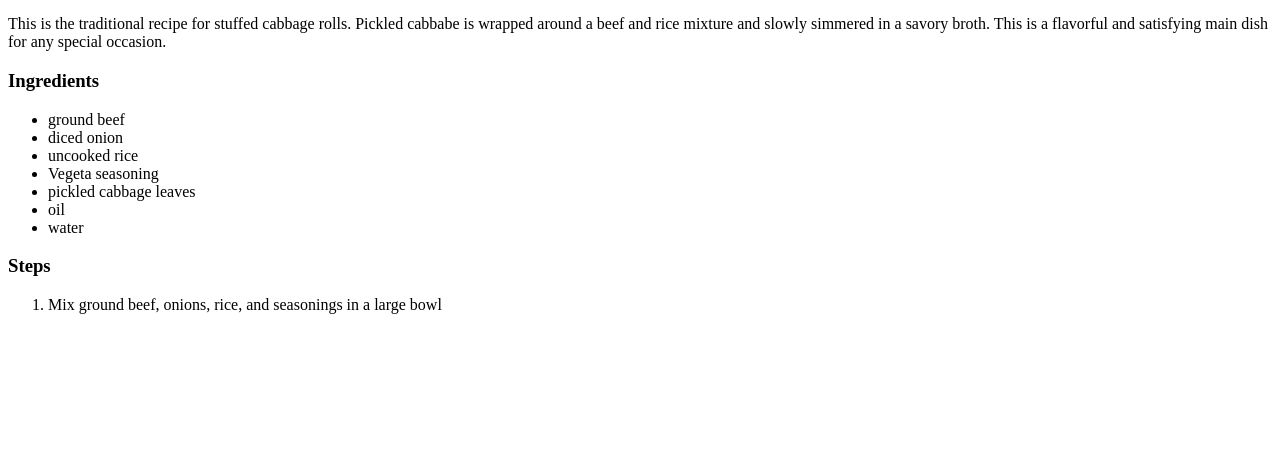
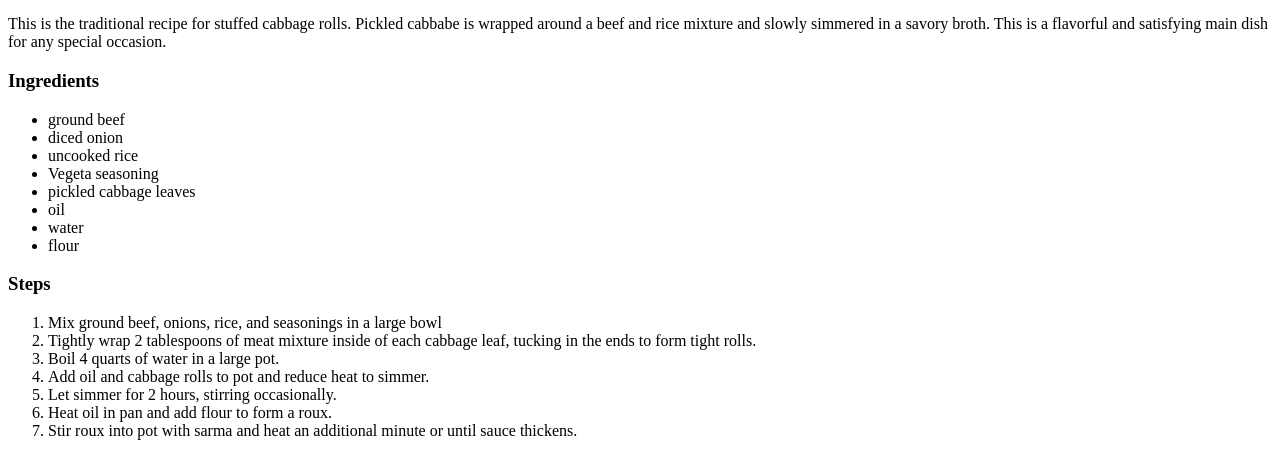
Before and after one commit to ctomic185/odin-recipes, a plain HTML site: page recipes/sarma.html in a window 1280 px wide. Shown: the part 428-884 px from the top of the page. Before the commit the page ends 800 px from the top, so only its background shows below. Drawn offline with Linux system fonts and the light colour scheme.

Commit message:
Add steps to sarma recipe

```diff
--- a/recipes/sarma.html
+++ b/recipes/sarma.html
@@ -21,11 +21,18 @@
     <li>pickled cabbage leaves</li>
     <li>oil</li>
     <li>water</li>
+    <li>flour</li>
   </ul>
   <h3>Steps</h3>
   <ol>
     <li>Mix ground beef, onions, rice, and seasonings in a large bowl</li>
-
+    <li>Tightly wrap 2 tablespoons of meat mixture inside of each cabbage leaf, tucking in the
+      ends to form tight rolls.</li>
+    <li>Boil 4 quarts of water in a large pot.</li>
+    <li>Add oil and cabbage rolls to pot and reduce heat to simmer.</li>
+    <li>Let simmer for 2 hours, stirring occasionally.</li>
+    <li>Heat oil in pan and add flour to form a roux.</li>
+    <li>Stir roux into pot with sarma and heat an additional minute or until sauce thickens.</li>
   </ol>
 </body>
 </html>
```
